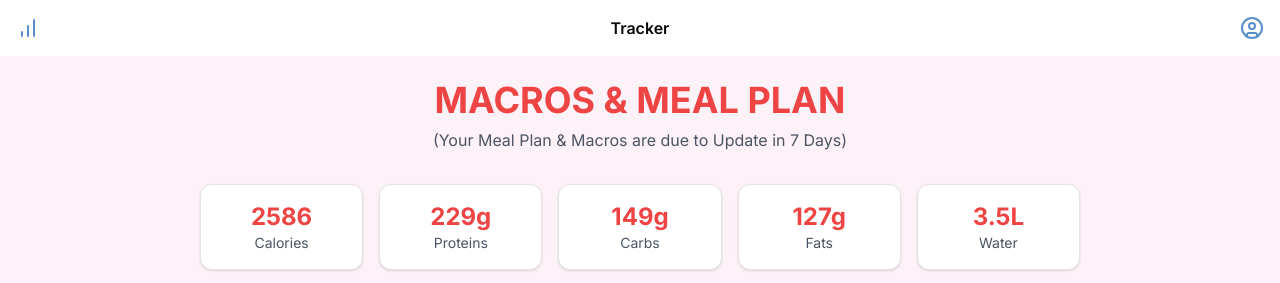
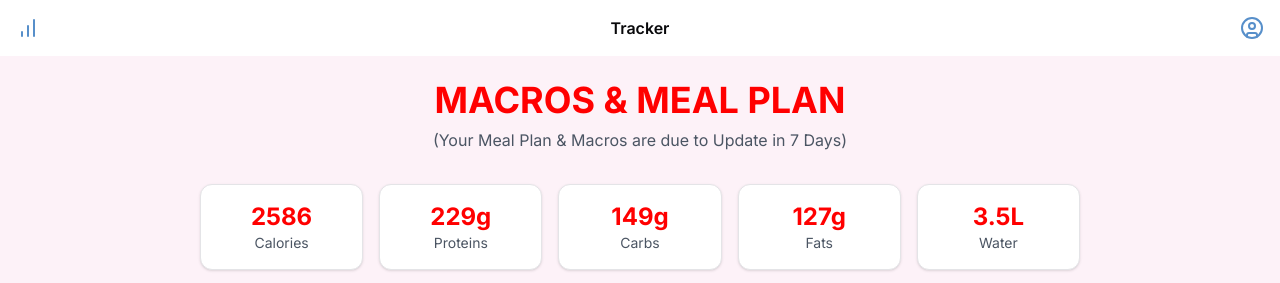
Before and after one commit to MityoDraganov/TopAcademy-Client, a Next.js app in the folder client/: page /meal-plan in a window 1280 px wide. Shown: the top 283 px of the page. Built offline with nearby package versions, Linux system fonts and the light colour scheme; no server answers.

Commit message:
updated css colors

```diff
--- a/client/app/globals.css
+++ b/client/app/globals.css
@@ -10,7 +10,7 @@
     --card-foreground: 240 10% 3.9%;
     --popover: 0 0% 100%;
     --popover-foreground: 240 10% 3.9%;
-    --primary: 346.8 77.2% 49.8%;
+    --primary: 0 100% 50%;
     --primary-foreground: 355.7 100% 97.3%;
     --secondary: 240 4.8% 95.9%;
     --secondary-foreground: 240 5.9% 10%;
--- a/client/app/meal-plan/page.tsx
+++ b/client/app/meal-plan/page.tsx
@@ -120,7 +120,7 @@ export default function MealPlan() {
       <main className="container py-6 max-w-4xl mx-auto px-2">
         {/* Title Section */}
         <div className="text-center mb-8">
-          <h1 className="text-3xl md:text-4xl font-bold text-red-500 mb-2">
+          <h1 className="text-3xl md:text-4xl font-bold text-primary mb-2">
             MACROS & MEAL PLAN
           </h1>
           <div className="flex items-center justify-center gap-2 text-gray-600">
@@ -133,7 +133,7 @@ export default function MealPlan() {
           {macros.map((macro) => (
             <Card key={macro.label} className="relative">
               <CardContent className="p-4 text-center">
-                <div className="text-2xl font-bold text-red-500">
+                <div className="text-2xl font-bold text-primary">
                   {macro.value}
                 </div>
                 <div className="text-sm text-gray-600">{macro.label}</div>
```
